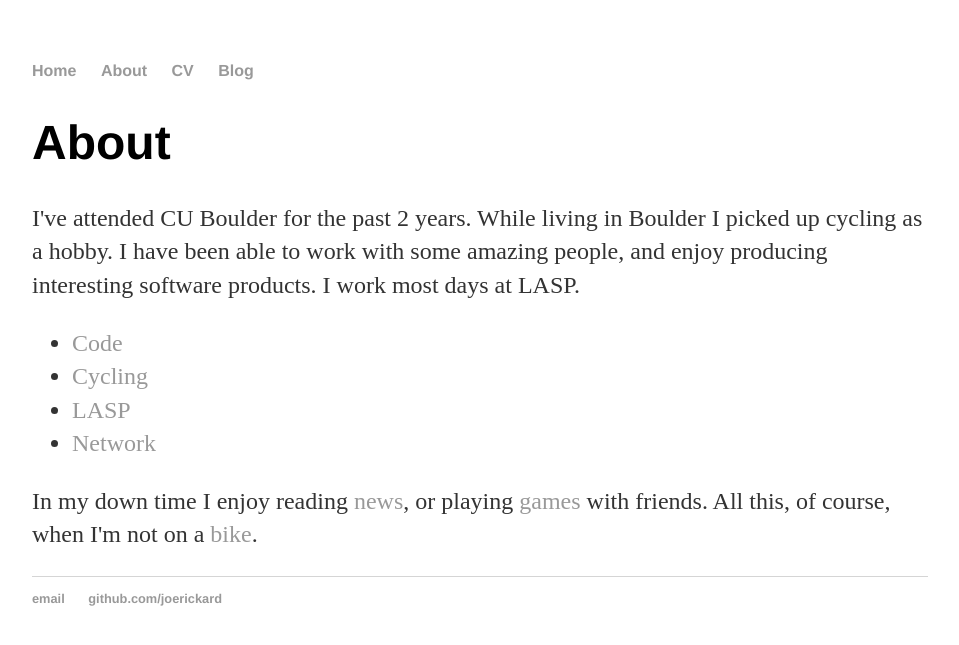
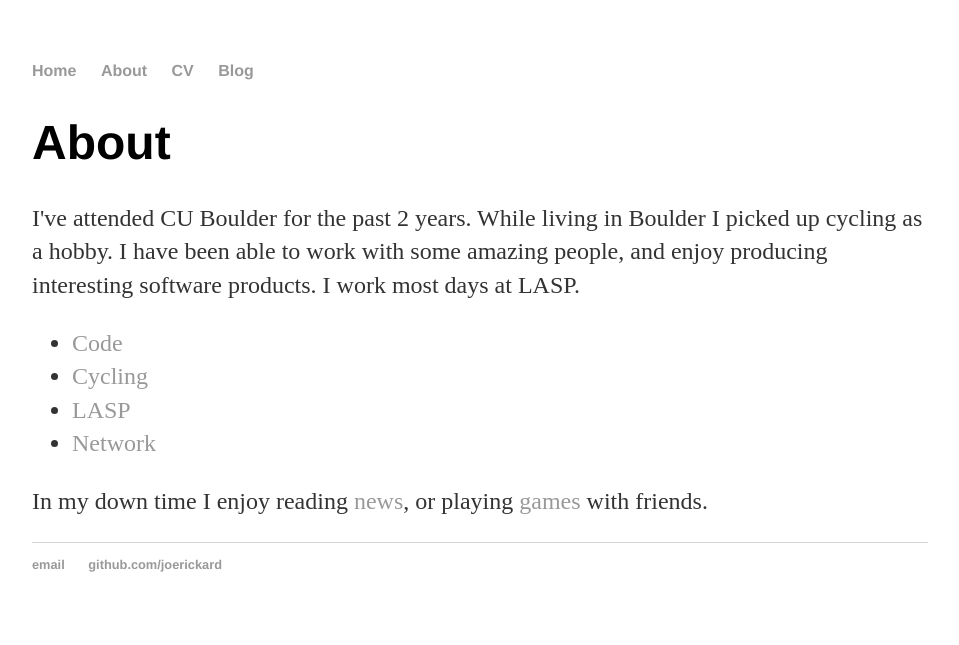
Before and after one commit to joerickard/personalWebsite, a Jekyll site: the page built from about/index.html, in a window 1280 px wide. Shown: the top 645 px of the page, without its empty margins (160-1119 px from the left). Built offline with Jekyll 4.4.1, drawn with Linux system fonts in a browser that asks for light colours.

Commit message:
Update index.html

```diff
--- a/about/index.html
+++ b/about/index.html
@@ -14,5 +14,5 @@
 				<li><a href="https://www.linkedin.com/in/joesrickard">Network</a></li>
 				</ul>
 
-			<p>In my down time I enjoy reading <a href="https://news.ycombinator.com/">news</a>, or playing <a href="http://steamcommunity.com/profiles/76561198027228209/">games</a> with friends. All this, of course, when I'm not on a <a href="https://www.strava.com/athletes/10227888">bike</a>.</p>
+			<p>In my down time I enjoy reading <a href="https://news.ycombinator.com/">news</a>, or playing <a href="http://steamcommunity.com/profiles/76561198027228209/">games</a> with friends.</p>
 		</div>
```
